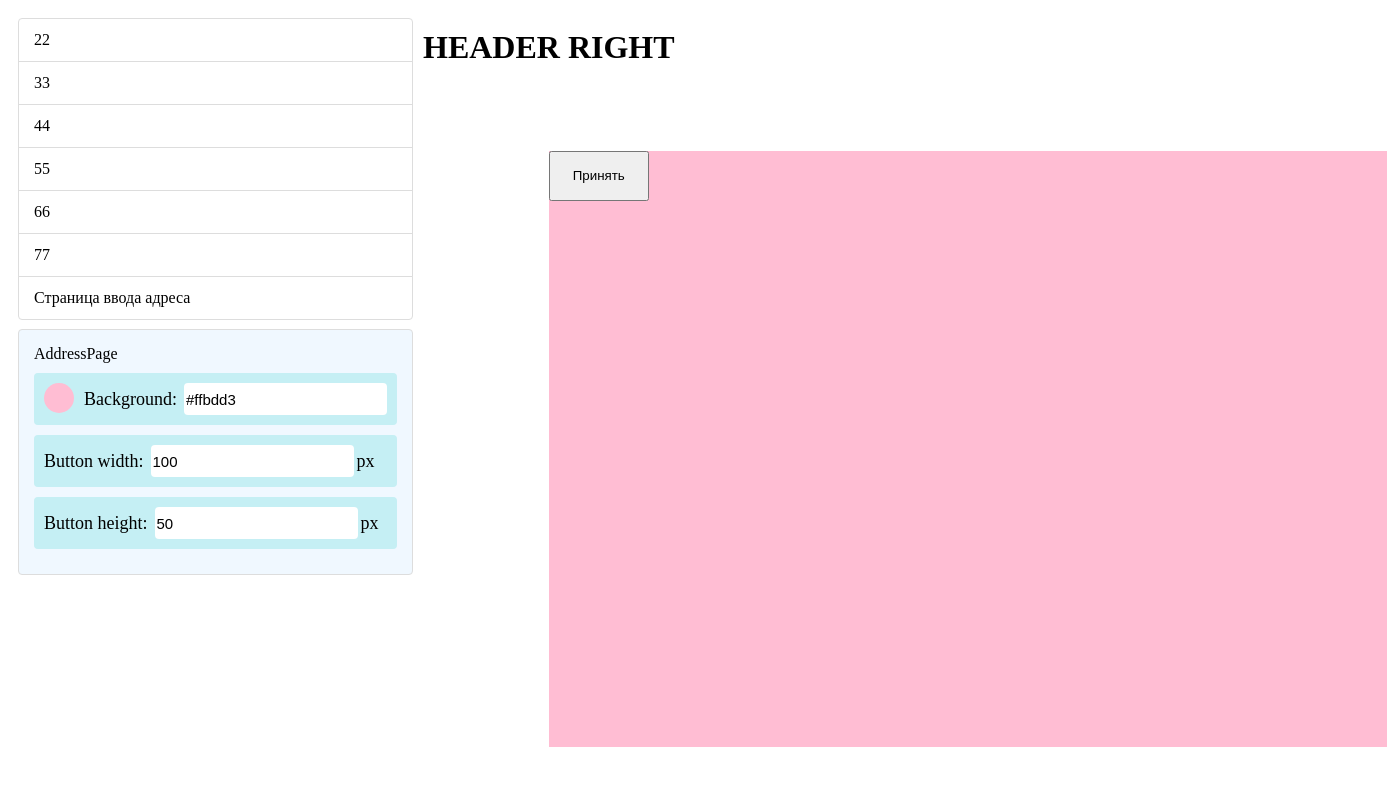
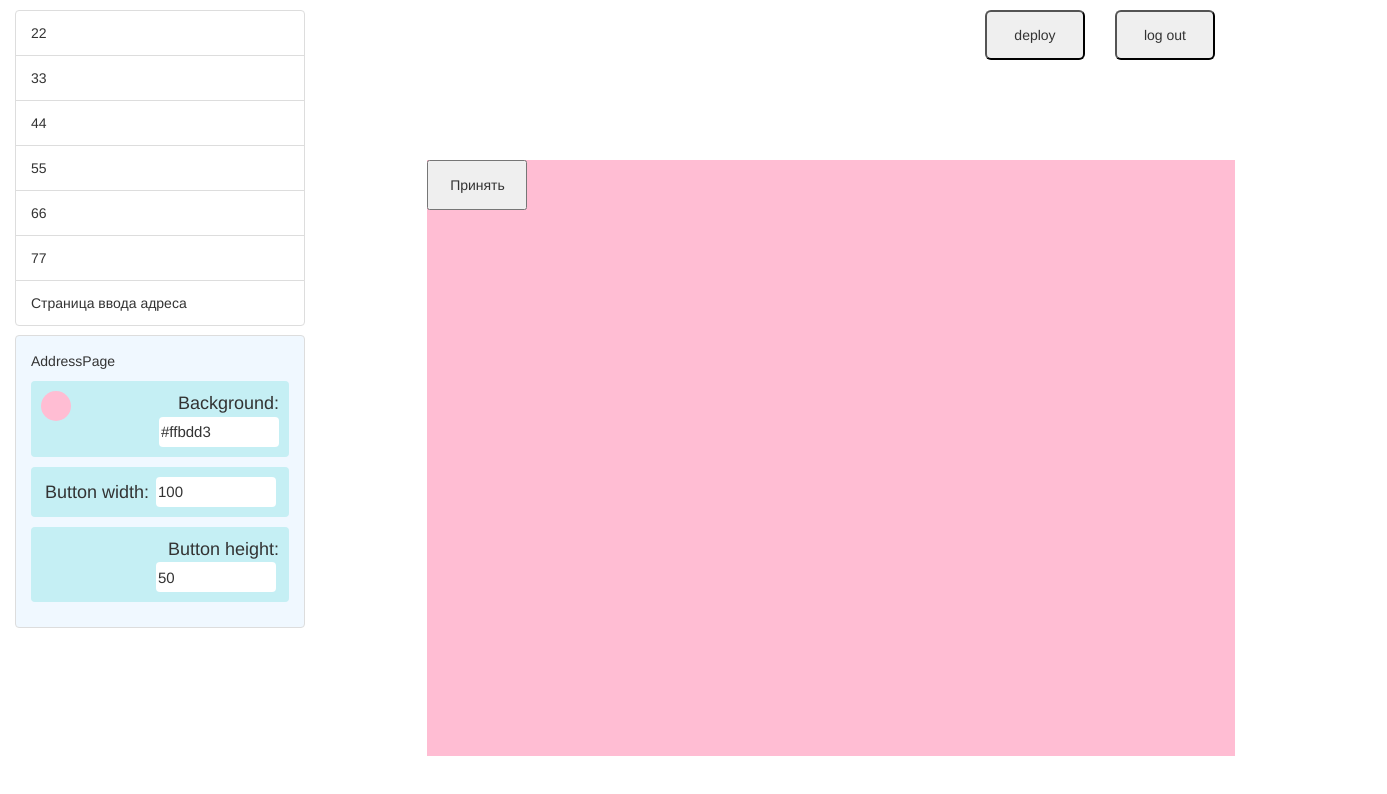
Before and after one commit to JohnKeats97/cmsvkapp_admin, a React app: page / in a window 1280 px wide. Shown: the whole page, 1387 px wide, since content can reach past the window. Built offline with nearby package versions, Linux system fonts and the light colour scheme; no server answers.

Commit message:
added bootstrap

```diff
--- a/index.html
+++ b/index.html
@@ -2,6 +2,8 @@
 <html lang="en">
   <head>
     <title>Minimal React Boilerplate</title>
+
+    <link rel="stylesheet" href="//netdna.bootstrapcdn.com/bootstrap/3.3.2/css/bootstrap.min.css">
   </head>
     <body>
 
--- a/src/components/LeftPanel/SettingsPage/common/BackgroundChanger/style.css
+++ b/src/components/LeftPanel/SettingsPage/common/BackgroundChanger/style.css
@@ -5,6 +5,7 @@
     border-radius: 4px;
     vertical-align: middle;
     font-size: 18px;
+    text-align: right;
 }
 
 .components-LeftPanel-SettingPage-common-BackgroundChanger-input {
@@ -14,6 +15,7 @@
     height: 30px;
     border-radius: 4px;
     font-size: 15px;
+    width: 120px;
 }
 
 .components-LeftPanel-SettingPage-common-BackgroundChanger-colorCircle {
--- a/src/components/LeftPanel/SettingsPage/common/SizeChanger/index.js
+++ b/src/components/LeftPanel/SettingsPage/common/SizeChanger/index.js
@@ -11,7 +11,11 @@ export default class SizeChanger extends React.Component {
 
 
     onChange (e) {
-        this.props.onChange({value: `${e.target.value}px`, pathConfig: this.props.pathConfig});
+        if(!e.target.value) {
+            this.props.onChange({value: `0px`, pathConfig: this.props.pathConfig});
+            return;
+        }
+        this.props.onChange({value: `${Number(e.target.value)}px`, pathConfig: this.props.pathConfig});
     }
 
     render () {
@@ -27,7 +31,6 @@ export default class SizeChanger extends React.Component {
                 value={value}
                 onChange={this.onChange.bind(this)}
             />
-            px
         </div>
     }
 };
--- a/src/components/LeftPanel/SettingsPage/common/SizeChanger/style.css
+++ b/src/components/LeftPanel/SettingsPage/common/SizeChanger/style.css
@@ -1,4 +1,5 @@
 .components-LeftPanel-SettingPage-common-SizeChanger-root {
+    text-align: right;
     margin: 10px 0;
     padding: 10px;
     background-color: #C5EFF4;
@@ -14,4 +15,5 @@
     height: 30px;
     border-radius: 4px;
     font-size: 15px;
+    width: 120px;
 }
--- a/src/components/LeftPanel/index.js
+++ b/src/components/LeftPanel/index.js
@@ -8,7 +8,7 @@ import './style.css';
 
 
 export default (props) => {
-    return <div className={cn('components-LeftPanel-root')}>
+    return <div className={cn('components-LeftPanel-root', 'col-lg-3')}>
         <ListPages pageConfig={props.pageConfig}/>
         <SettingsPage pageConfig={props.pageConfig} onChange={props.onChange}/>
     </div>
--- a/src/components/LeftPanel/style.css
+++ b/src/components/LeftPanel/style.css
@@ -1,6 +1,5 @@
 .components-LeftPanel-root {
-    float: left;
-    display: block;
+    display: inline-block;
     position: relative;
-    margin: 10px;
+    margin-top: 10px;
 }
--- a/src/components/RightPanel/BodyRight/WindowApp/index.js
+++ b/src/components/RightPanel/BodyRight/WindowApp/index.js
@@ -1,13 +1,14 @@
 import React from 'react'
 
 import AddresWindow from './AddressWindow'
+import cn from '../../../../utils/cn'
 
 import './style.css';
 
 
 export default (props) => {
     return <div
-        className="components-RightPanel-BodyRight-WindowApp-root"
+        className={cn("components-RightPanel-BodyRight-WindowApp-root", props.className)}
     >
         <AddresWindow pageConfig={props.pageConfig}/>
     </div>
--- a/src/components/RightPanel/BodyRight/WindowApp/style.css
+++ b/src/components/RightPanel/BodyRight/WindowApp/style.css
@@ -1,8 +1,4 @@
 .components-RightPanel-BodyRight-WindowApp-root {
     height: 596px;
     width: 838px;
-
-    position:absolute;
-    left:50%;
-    margin-top:25%;
 }
--- a/src/components/RightPanel/BodyRight/index.js
+++ b/src/components/RightPanel/BodyRight/index.js
@@ -7,6 +7,7 @@ import './style.css';
 
 export default (props) => {
     return <div className="components-RightPanel-BodyRight-root">
-        <WindowApp pageConfig={props.pageConfig}/>
+        <div className="col-lg-1"/>
+        <WindowApp pageConfig={props.pageConfig} className="col-lg-8"/>
     </div>
 };
--- a/src/components/RightPanel/BodyRight/style.css
+++ b/src/components/RightPanel/BodyRight/style.css
@@ -1,4 +1,5 @@
 .components-RightPanel-BodyRight-root {
+    position: relative;
     display: block;
-    position: relative;
+    margin-top: 100px;
 }
--- a/src/components/RightPanel/HeaderRight/index.js
+++ b/src/components/RightPanel/HeaderRight/index.js
@@ -5,6 +5,8 @@ import './style.css';
 
 export default (props) => {
     return <div className="components-RightPanel-HeaderRight-root">
-        <h1>HEADER RIGHT</h1>
+        <div className="col-lg-8"/>
+        <button className="components-RightPanel-HeaderRight-button">deploy</button>
+        <button className="components-RightPanel-HeaderRight-button">log out</button>
     </div>
 };
--- a/src/components/RightPanel/HeaderRight/style.css
+++ b/src/components/RightPanel/HeaderRight/style.css
@@ -1,4 +1,13 @@
 .components-RightPanel-HeaderRight-root {
     display: block;
     position: relative;
+    margin-top: 10px;
 }
+
+.components-RightPanel-HeaderRight-button {
+    height: 50px;
+    width: 100px;
+    margin-left: 30px;
+    border-radius: 6px;
+    outline: 0;
+}
--- a/src/components/RightPanel/index.js
+++ b/src/components/RightPanel/index.js
@@ -2,12 +2,15 @@ import React from 'react'
 
 import HeaderRigth from './HeaderRight'
 import BodyRigth from './BodyRight'
+import cn from '../../utils/cn'
 
 import './style.css';
 
 
 export default (props) => {
-    return <div className='components-RightPanel-root'>
+    return <div
+        className={cn('components-RightPanel-root', 'col-lg-9')}
+    >
         <HeaderRigth />
         <BodyRigth pageConfig={props.pageConfig}/>
     </div>
--- a/src/components/RightPanel/style.css
+++ b/src/components/RightPanel/style.css
@@ -1,5 +1,4 @@
 .components-RightPanel-root {
-    float: left;
-    display: block;
+    display: inline-block;
     position: relative;
 }
--- a/src/index.js
+++ b/src/index.js
@@ -8,3 +8,9 @@ ReactDOM.render(
   <App />,
   document.getElementById('root')
 );
+
+
+
+// TODO
+// позиционирование
+// смена настроек и окон при нажатии в листе окон на кнопку (выборе окна)
```
